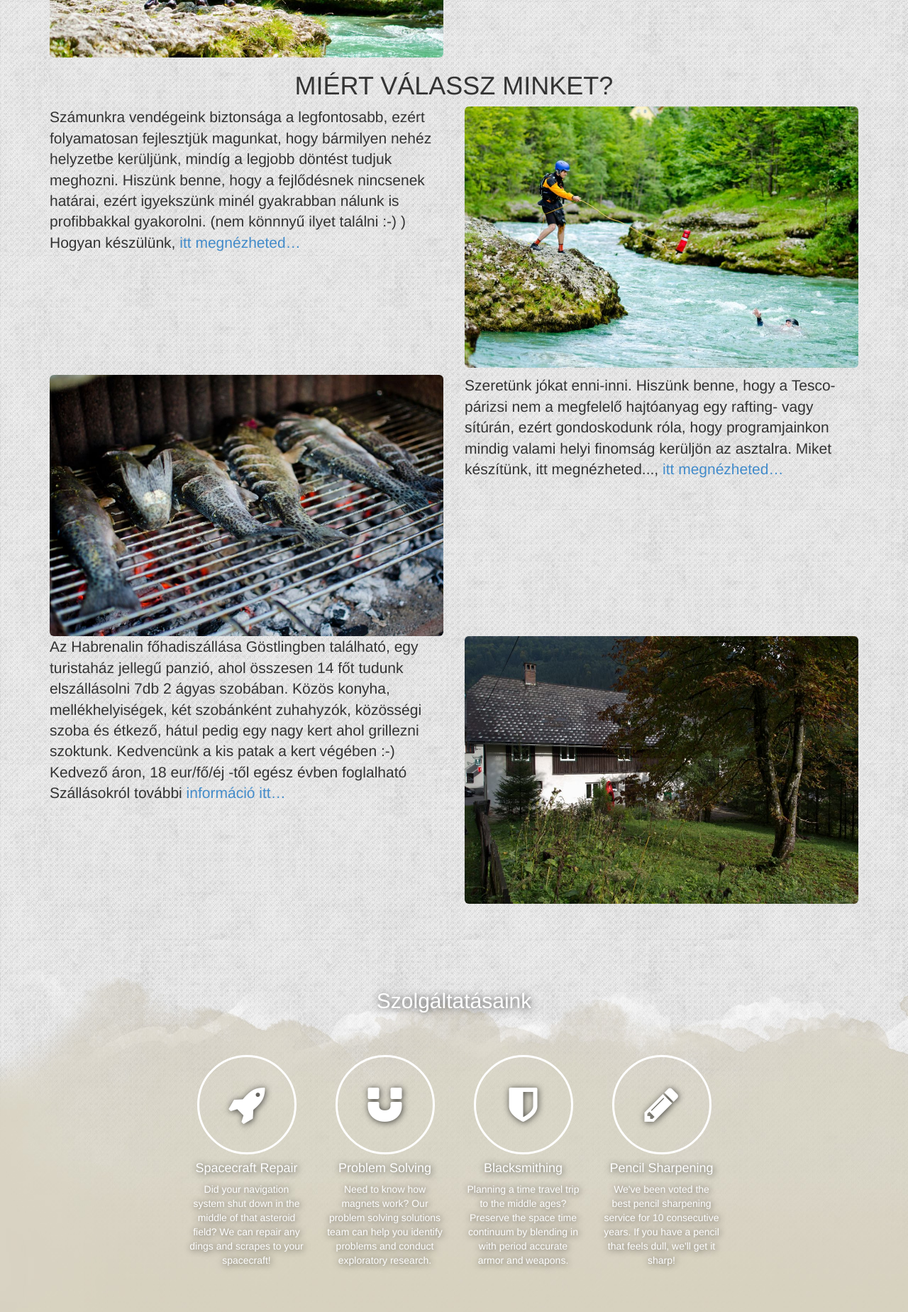
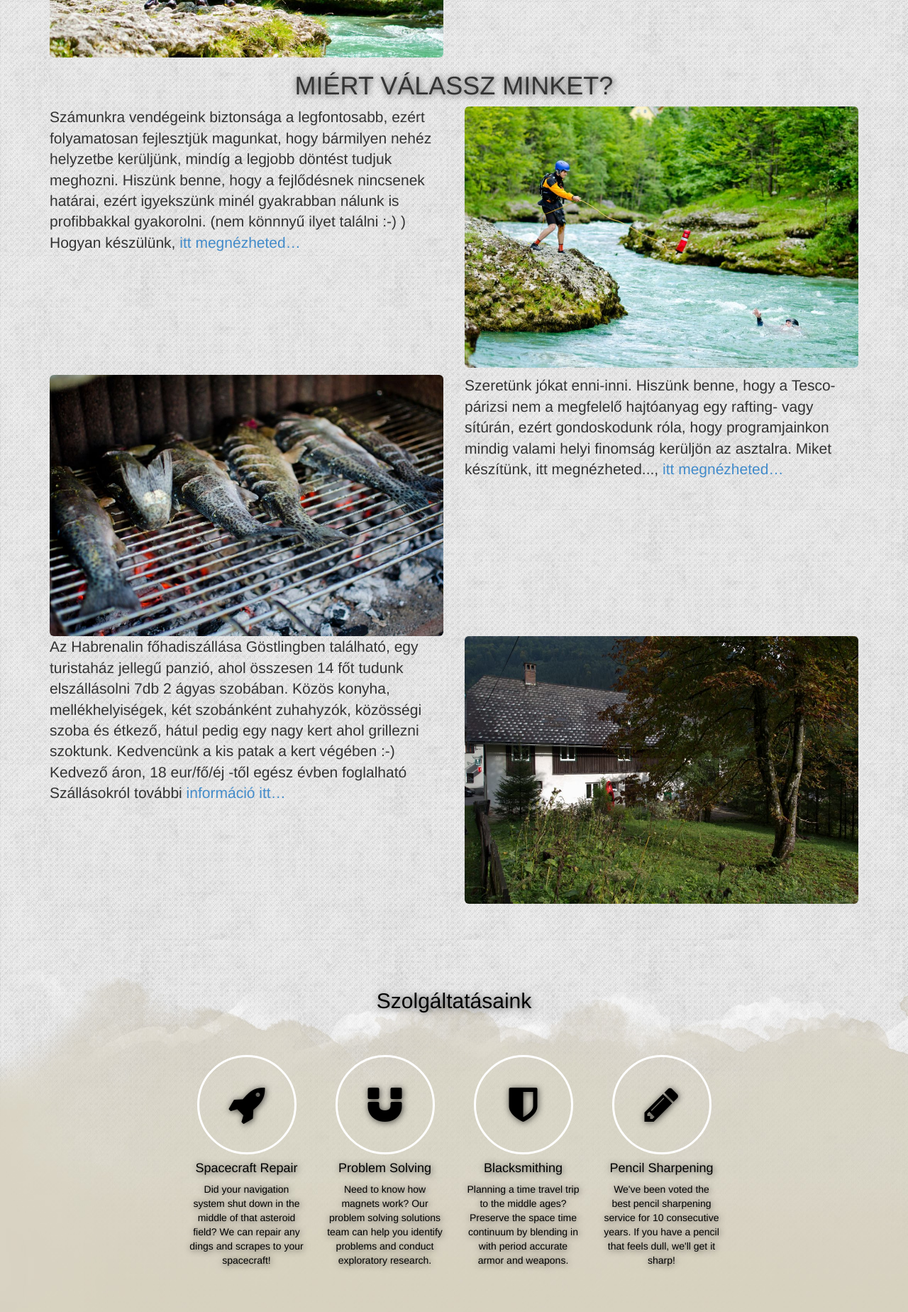
Before and after one commit to mlori/miniature-batman, a plain HTML site: page index.html in a window 1280 px wide. Shown: the part 1431-3279 px from the top of the page at 71% size. Drawn offline with Linux system fonts and the light colour scheme.

Commit message:
black shadowed h1

```diff
--- a/css/stylish-portfolio.css
+++ b/css/stylish-portfolio.css
@@ -17,13 +17,16 @@ body {
   padding: 0;
   margin: 0;
   font-size: 4.5em;
-  font-weight: 700;
+  font-weight: 900;
 }
 
 .realy-big  {
   font-size: 10em;
   font-weight: 100;
-  bol
+}
+
+h1 {
+text-shadow: 1px 1px 10px rgba(0,0,0, 0.7)
 }
 
 .shadow {
@@ -155,7 +158,7 @@ body {
   background: url(../img/bg_clouds_on_texture.jpg);
 /*  background: #7fbbda; */
   padding: 50px 0;
-  color: #ffffff;
+  color: #000000;
 }
 
 .service-item {
```
